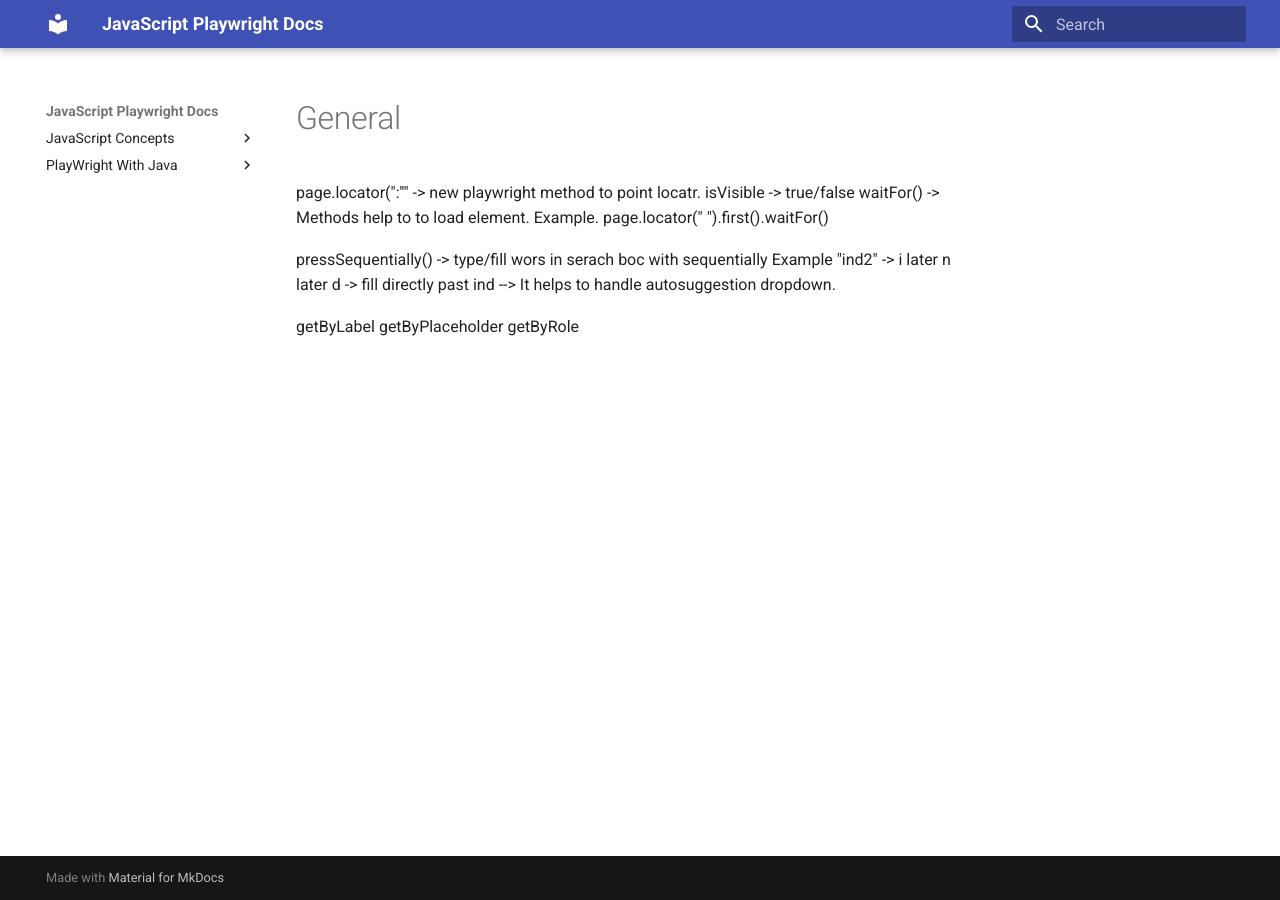
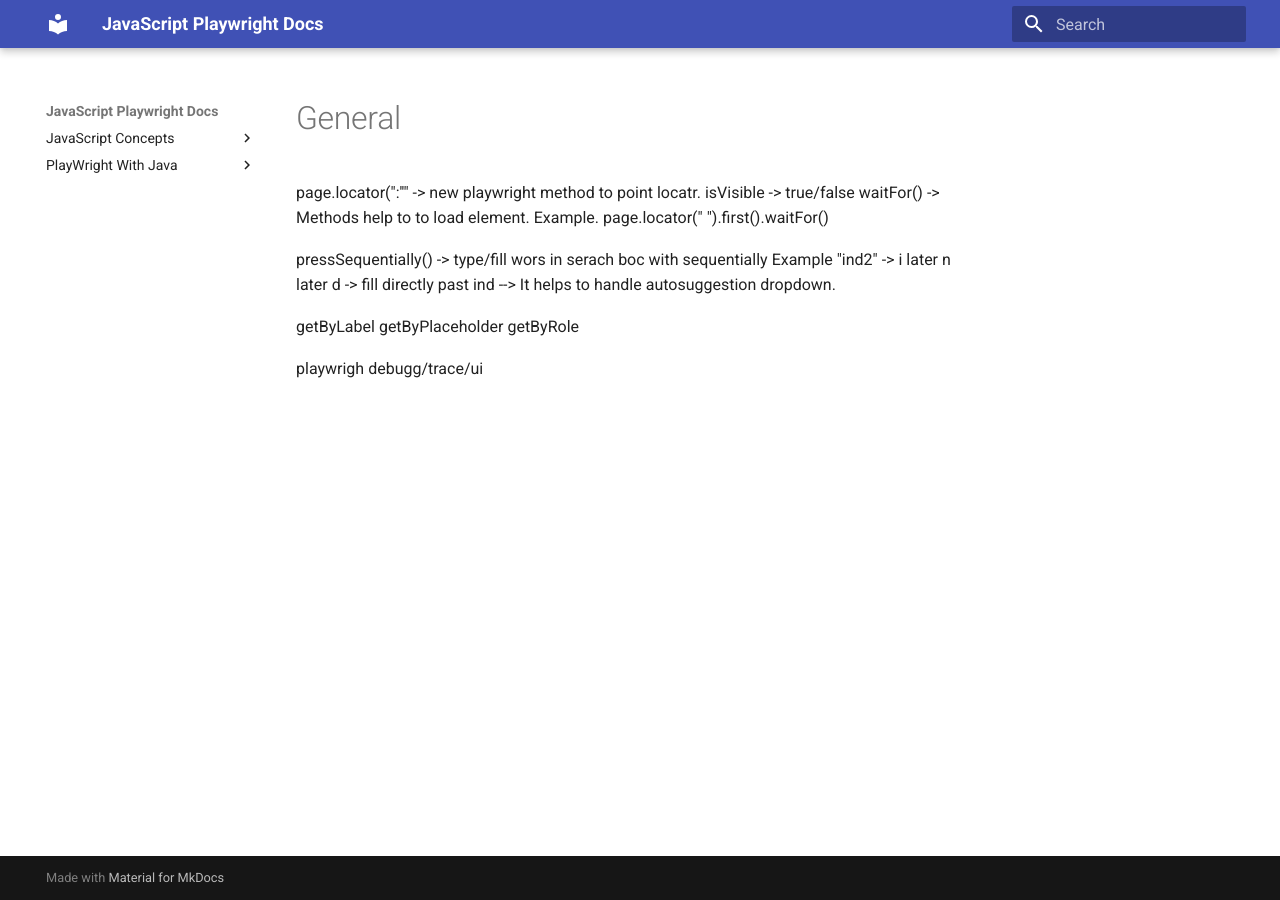
Before and after one commit to Play-Wright-course/automation-testing, an MkDocs documentation site: the page built from docs/javascriptConcepts/jscode/general.md, in a window 1280 px wide. Built offline with MkDocs 1.6.1 and Material for MkDocs 9.7.7, drawn with Linux system fonts in a browser that asks for light colours.

Commit message:
Update general.md

```diff
--- a/docs/javascriptConcepts/jscode/general.md
+++ b/docs/javascriptConcepts/jscode/general.md
@@ -9,3 +9,5 @@
 getByLabel
 getByPlaceholder
 getByRole
+
+playwrigh debugg/trace/ui
```
